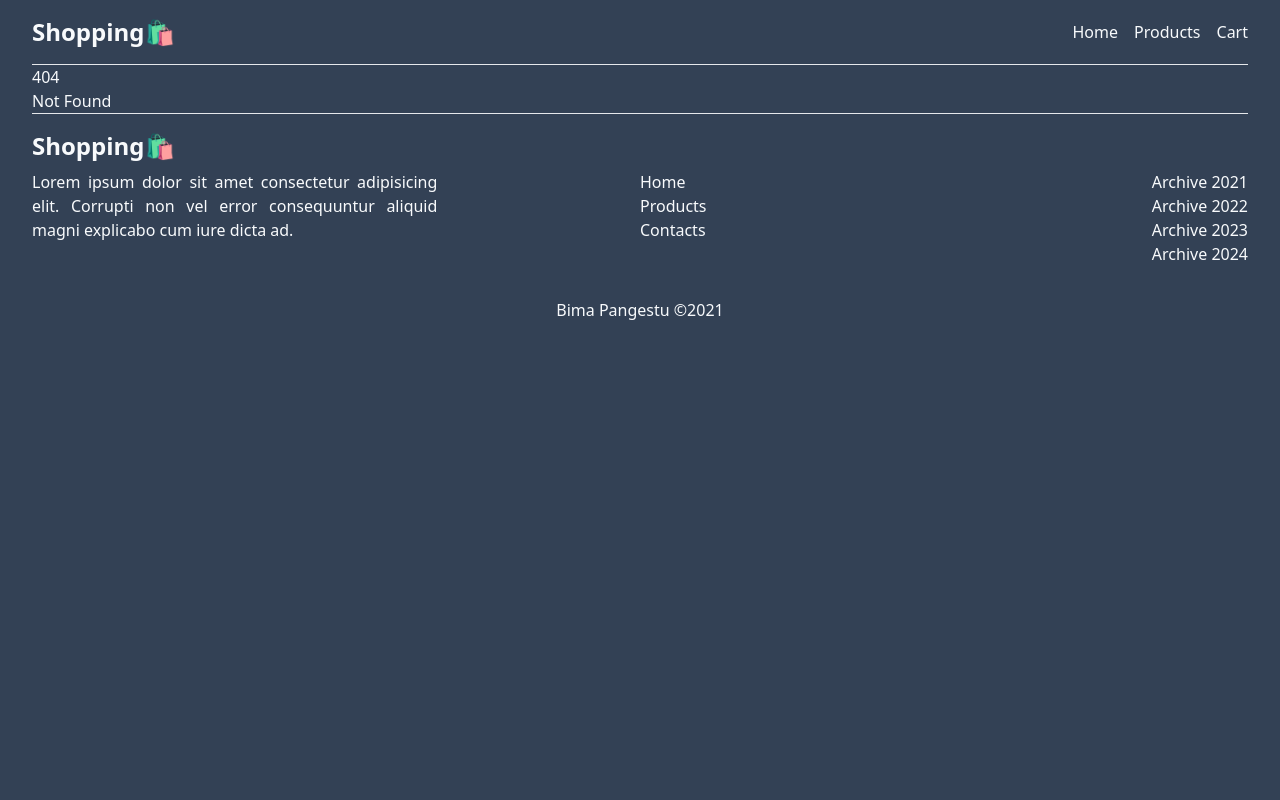
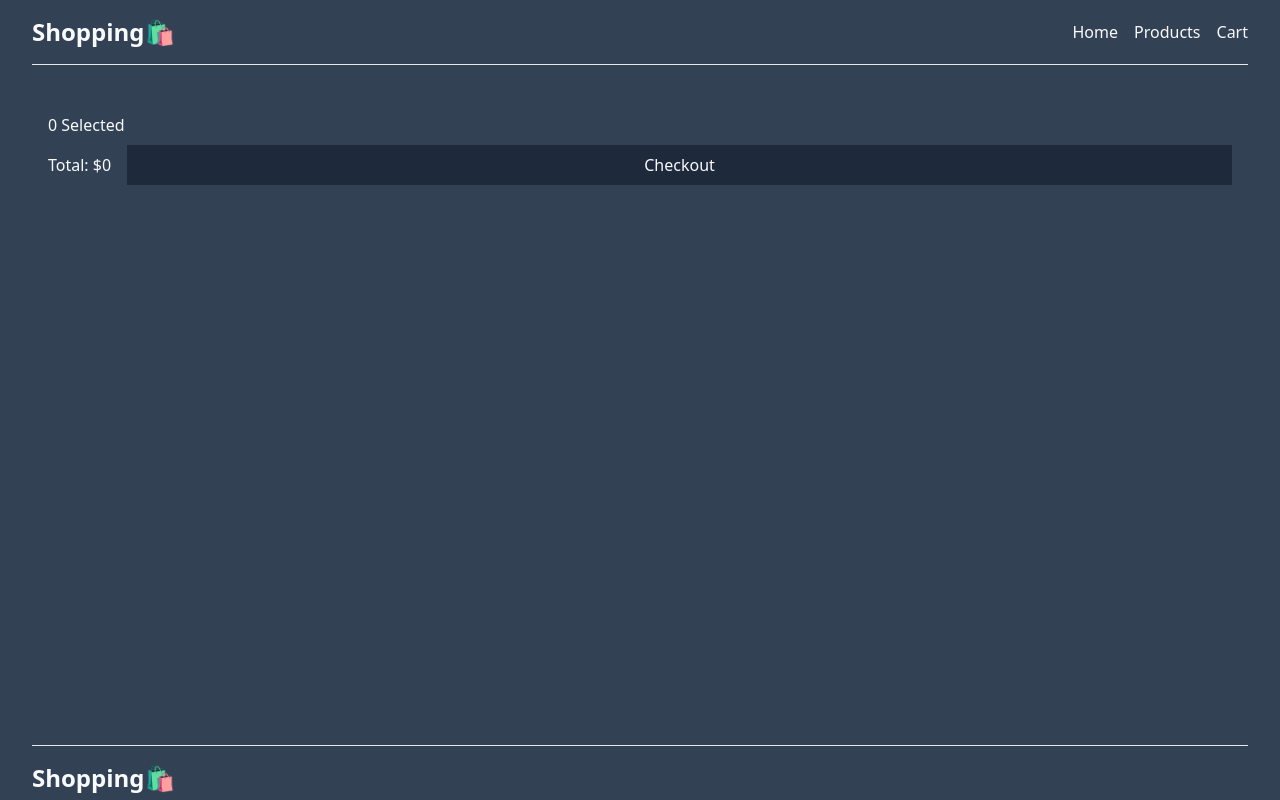
Before and after one commit to punkestu/shop, a SvelteKit app: page /cart in a window 1280 px wide. Before the commit this address had no page. Shown: the top 800 px of the page. Built offline with nearby package versions, Linux system fonts and the light colour scheme.

Commit message:
cart: create cart list + simple checkout

```diff
--- /dev/null
+++ b/src/routes/cart/+page.svelte
@@ -0,0 +1,67 @@
+<script>
+	import { cart } from '$lib/store/cart';
+	import { onMount } from 'svelte';
+	import Products from '$lib/data/products.json';
+
+	/**
+	 * @type {any[]}
+	 */
+	let cartProducts = [];
+	/**
+	 * @type {number[]}
+	 */
+	let readyToCheckout = [];
+	let total = 0;
+	cart.subscribe((value) => {
+		cartProducts = value;
+	});
+	onMount(() => {
+		cartProducts = JSON.parse(localStorage.getItem('cart') || '[]');
+	});
+
+	function checkout() {
+		cart.update((cart) => {
+			cart = cart.filter((product) => !readyToCheckout.includes(product.id));
+			return cart;
+		});
+		localStorage.setItem('cart', JSON.stringify(cartProducts));
+		readyToCheckout = [];
+	}
+</script>
+
+<section class="px-4 pt-6 md:pt-12 pb-2 flex flex-col">
+	{readyToCheckout.length} Selected
+</section>
+<section class="px-4 pb-6 md:pb-12 flex flex-col gap-4 min-h-[75vh]">
+	{#each cartProducts as product (product.id)}
+		<label>
+			<div
+				class="bg-gradient-to-b from-slate-800 to-slate-700 shadow-md shadow-slate-800 hover:shadow-lg hover:shadow-slate-950 duration-500 p-4 flex items-center gap-8"
+			>
+				<input
+					type="checkbox"
+					class="appearance-none w-4 h-4 border-2 border-slate-100 bg-slate-100 checked:bg-blue-400 rounded-full"
+					on:change={() => {
+						if (readyToCheckout.includes(product.id)) {
+							readyToCheckout = readyToCheckout.filter((productId) => productId !== product.id);
+							total -= Products.find((p) => p.id === product.id)?.price || 0 * product.qty;
+						} else {
+							readyToCheckout = [...readyToCheckout, product.id];
+							total += Products.find((p) => p.id === product.id)?.price || 0 * product.qty;
+						}
+					}}
+				/>
+				<aside class="flex flex-col gap-2">
+					<h2 class="text-lg font-semibold">{Products.find((p) => p.id === product.id)?.name}</h2>
+					<p class="text-slate-200">
+						{product.qty} x ${Products.find((p) => p.id === product.id)?.price}
+					</p>
+				</aside>
+			</div>
+		</label>
+	{/each}
+	<div class="flex items-center gap-4">
+		<p>Total: ${total}</p>
+		<button class="bg-slate-800 px-4 py-2 flex-grow" on:click={checkout}>Checkout</button>
+	</div>
+</section>
--- a/src/routes/product/+page.svelte
+++ b/src/routes/product/+page.svelte
@@ -63,7 +63,7 @@
 
 <Shade bind:isOpen={addCartIsOpen}>
 	<div class="animate-popup bg-slate-50 z-50 text-slate-900 p-4 w-1/4 flex flex-col">
-		<h2 class="text-2xl font-bold">{Products[selectedProduct].name}</h2>
+		<h2 class="text-2xl font-bold">{Products.find((p) => p.id === selectedProduct)?.name}</h2>
 		<input type="number" bind:value={selectedQty} />
 		<button
 			on:click={() => {
```
